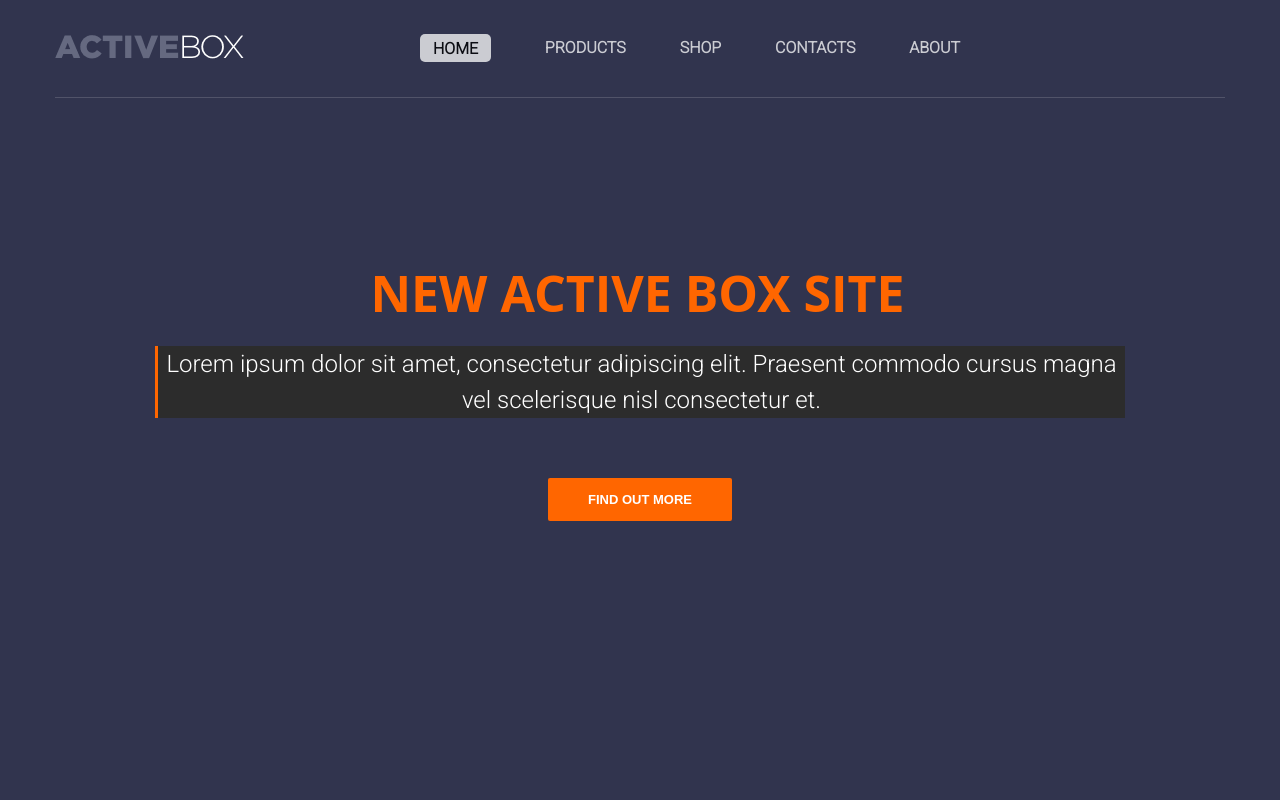
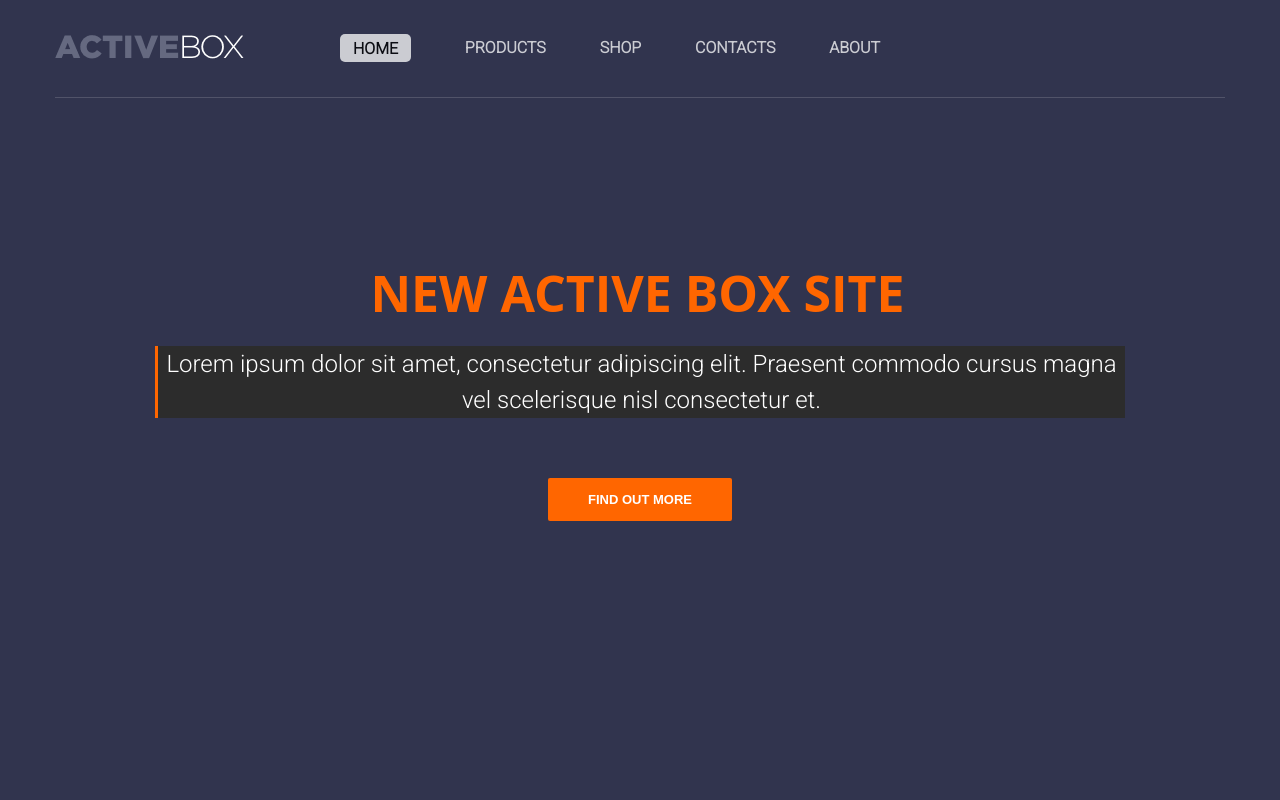
Before and after one commit to dragonwow3/web_laboratory_work_2, a plain HTML site: page index.html in a window 1280 px wide. Shown: the top 800 px of the page. Drawn offline with Linux system fonts and the light colour scheme.

Commit message:
Update style.css

```diff
--- a/style.css
+++ b/style.css
@@ -54,7 +54,7 @@ body {
     text-transform: uppercase;
     top: 2.4rem;
     position: fixed;
-    right: 20rem;
+    right: 25rem;
 }
 
 .nav__link {
```
